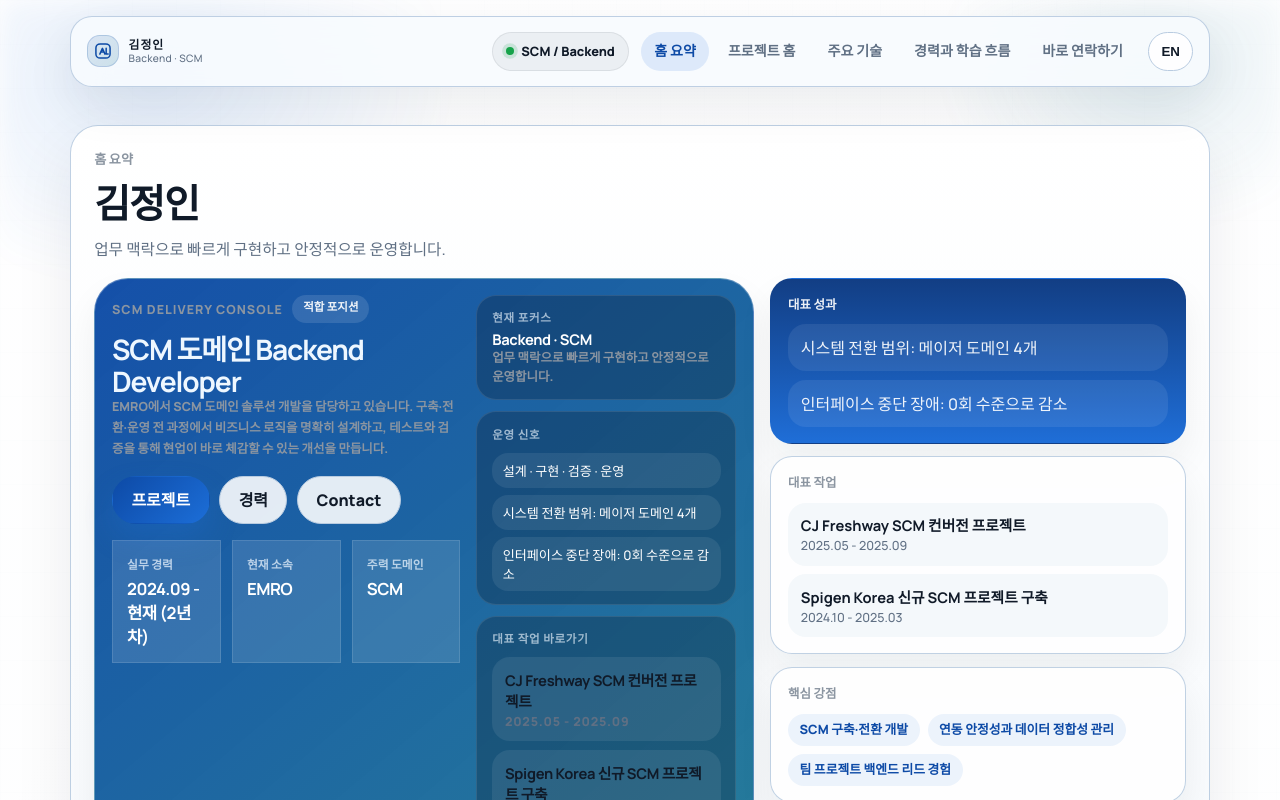
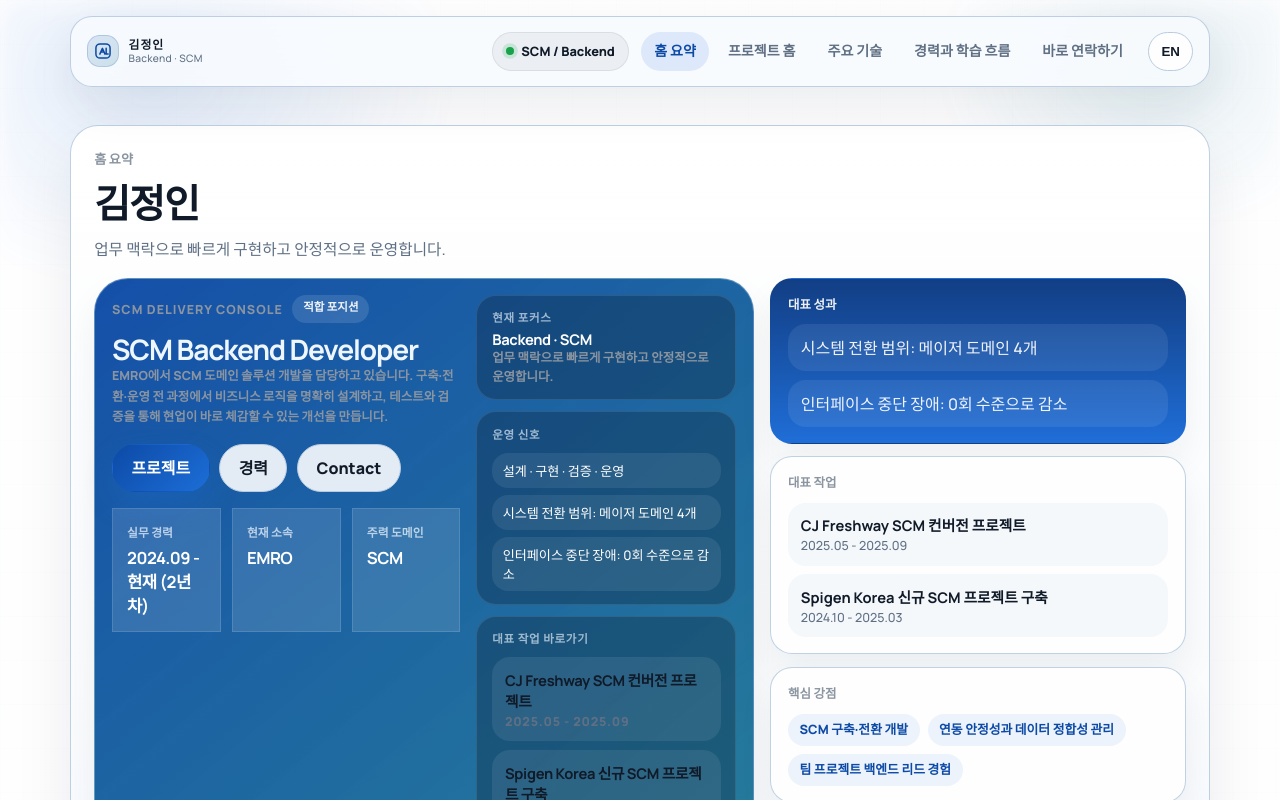
Before and after one commit to IanToo2/portfolio, a React (Vite) app: page / in a window 1280 px wide. Shown: the top 800 px of the page. Built offline with nearby package versions, Linux system fonts and the light colour scheme.

Commit message:
style: shorten hero fit label

```diff
--- a/src/data/portfolioText.js
+++ b/src/data/portfolioText.js
@@ -18,7 +18,7 @@ export const TEXT = {
     summaryQuickStrengthsLabel: "핵심 강점",
     summaryQuickImpactLabel: "대표 성과",
     summaryQuickFitLabel: "적합 포지션",
-    summaryQuickFitValue: "SCM 도메인 Backend Developer",
+    summaryQuickFitValue: "SCM Backend Developer",
     summaryScanOrderLabel: "스캔 순서",
     summaryScanRuleLabel: "기준",
     highlightsLabel: "What I Build",
@@ -122,7 +122,7 @@ export const TEXT = {
     summaryQuickStrengthsLabel: "Core Strengths",
     summaryQuickImpactLabel: "Key Outcomes",
     summaryQuickFitLabel: "Best-fit Role",
-    summaryQuickFitValue: "SCM Domain Backend Developer",
+    summaryQuickFitValue: "SCM Backend Developer",
     summaryScanOrderLabel: "Scan Order",
     summaryScanRuleLabel: "Rules",
     highlightsLabel: "What I Build",
```
